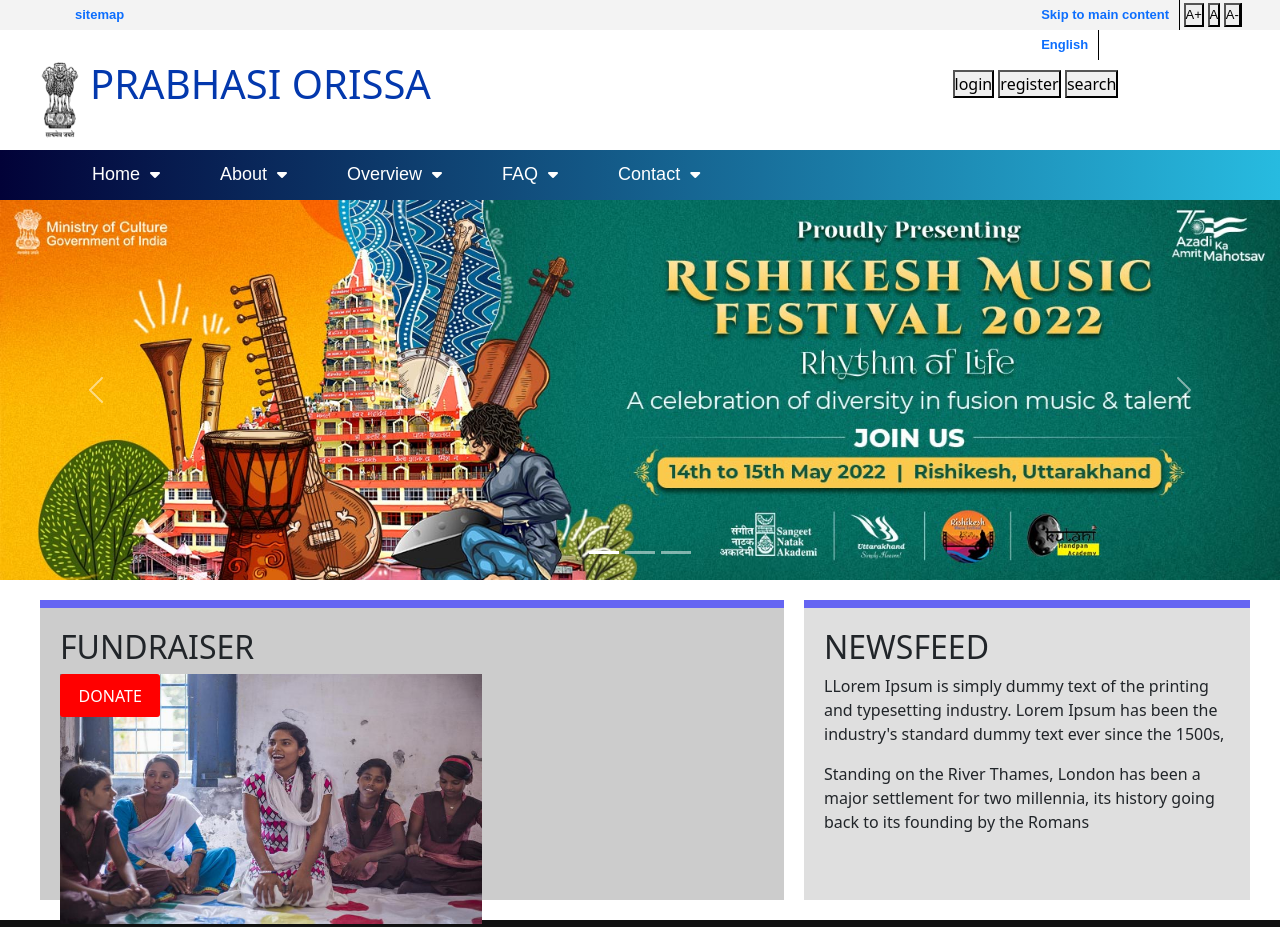
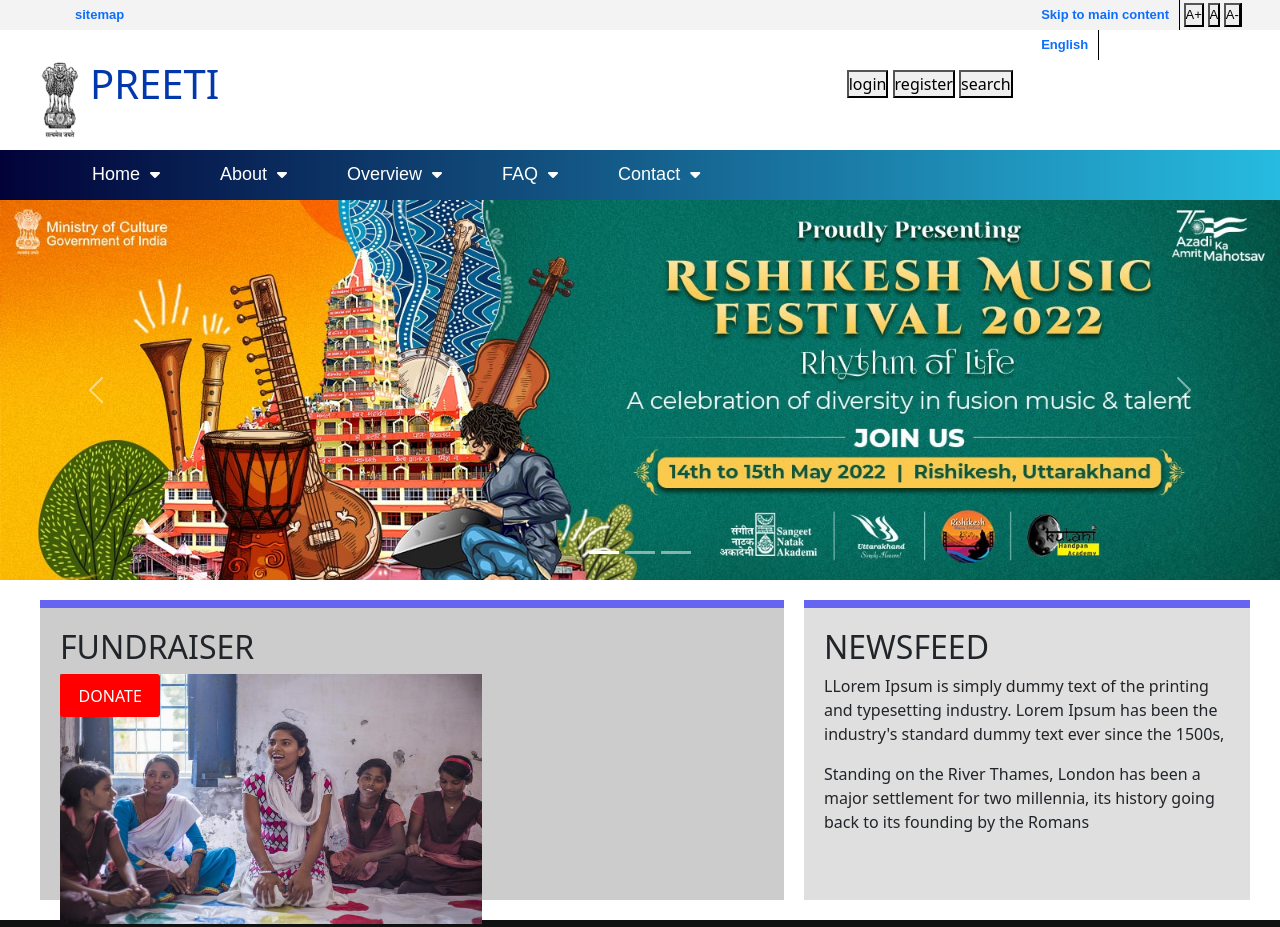
Before and after one commit to PPriyadarsini/Summer-Internship-cum-Project-22, a plain HTML site: page index.html in a window 1280 px wide. Shown: the top 927 px of the page. Drawn offline with nearby package versions, Linux system fonts and the light colour scheme.

Commit message:
changed title

```diff
--- a/index.html
+++ b/index.html
@@ -35,7 +35,7 @@
         <div class="header-limiter" >
 
 
-          <h1><img src="emblem.png" height="80px" width="50px">PRABHASI ORISSA</h1>
+          <h1><img src="emblem.png" height="80px" width="50px">PREETI</h1>
 
           <nav class="list" id="text">
            <button>login</button>
```
